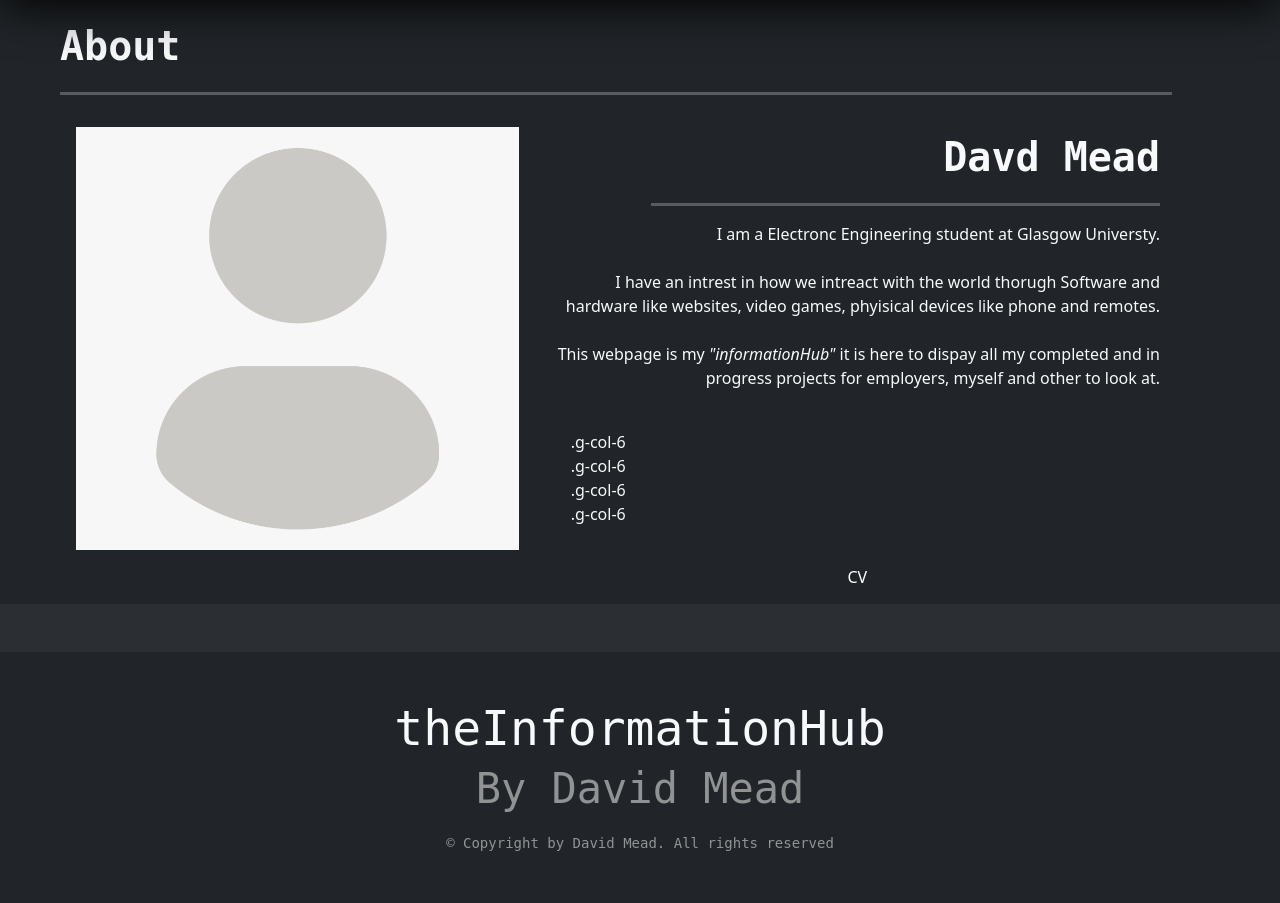
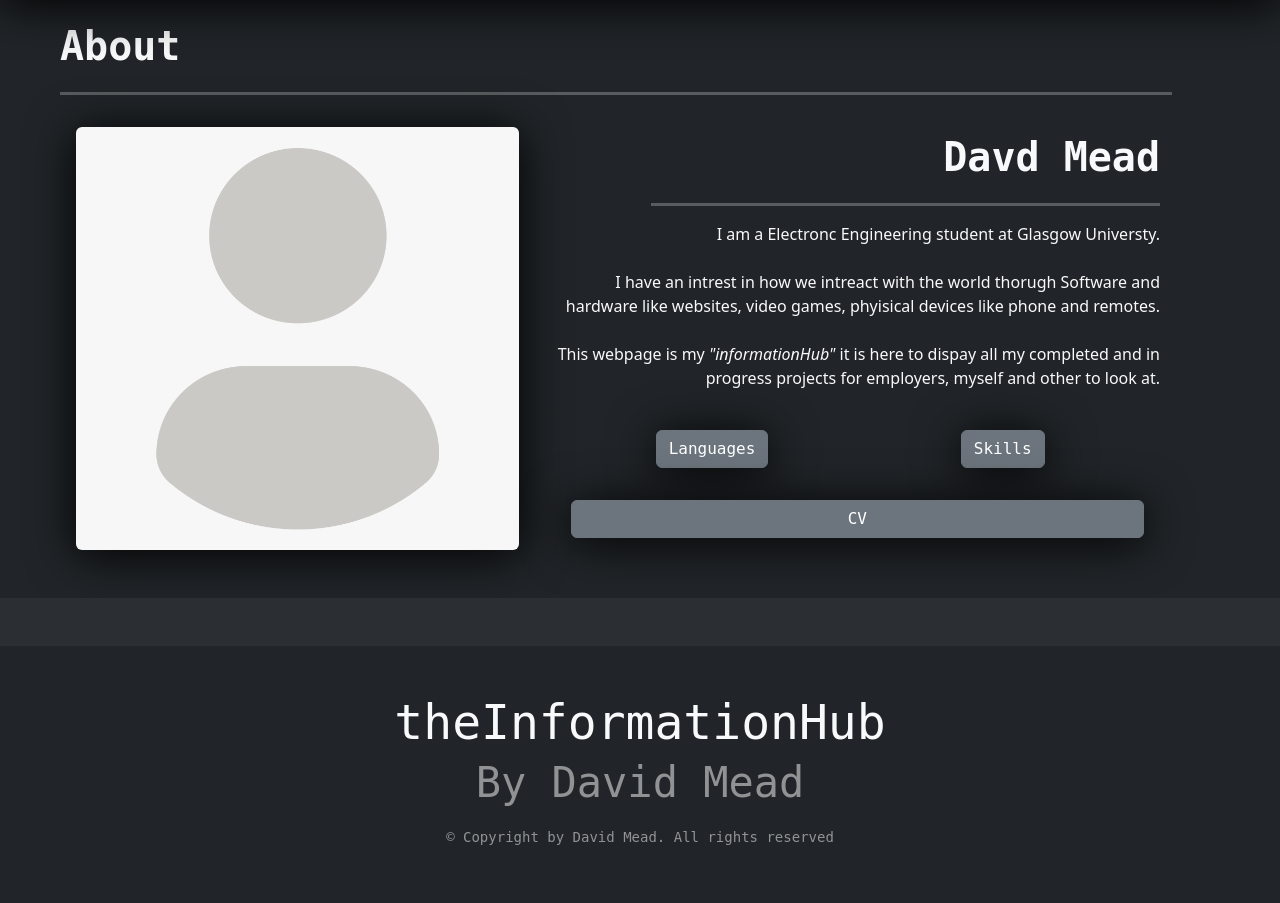
Before and after one commit to DavidMead182/theInformationHub, a Django app: page /informationhub/about in a window 1280 px wide. Shown: the part 70-973 px from the top of the page. After the commit the page ends 915 px from the top, so only its background shows below. Run offline with Django 3.2, Linux system fonts and the light colour scheme.

Commit message:
about page looking better

```diff
--- a/theInformationHub/templates/about.html
+++ b/theInformationHub/templates/about.html
@@ -21,7 +21,7 @@
 
     <div class="row ps-3 pe-5">
         <div class="col-lg-5 mb-5">
-            <img src="{% static 'images/placeholder.jpg' %}" width = 100% height = auto alt = "picture of me">
+            <img src="{% static 'images/placeholder.jpg' %}" class = " rounded blackshadow" width = 100% height = auto alt = "picture of me">
         </div>
         <div class="col">
             <div class="container-fluid">
@@ -44,20 +44,36 @@
                     </div>
                 </div>
 
-                <div class="row justify-content-center align-items-center g-2 bg-dark rounded p-3 mt-3 mb-3">
-                    <div class="grid" style="--bs-gap: .25rem 1rem;">
-                        <div class="g-col-6">.g-col-6</div>
-                        <div class="g-col-6">.g-col-6</div>
+                <div class="row justify-content-center align-items-center g-2 bg-dark rounded p-3 mt-3 mb-3 titles">
+                    <div class="col text-center">
+                        <div class="btn-group">
+                            <button class="btn btn-secondary dropdown rounded blackshadow" type="button" id="dropdownMenuButton" data-bs-toggle="dropdown" aria-expanded="false">
+                              Languages
+                            </button>
+                            <ul class="dropdown-menu dropdown-menu-dark" aria-labelledby="dropdownMenuButton">
+                              <li><a class="dropdown-item" href="#">Menu item</a></li>
+                              <li><a class="dropdown-item" href="#">Menu item</a></li>
+                              <li><a class="dropdown-item" href="#">Menu item</a></li>
+                            </ul>
+                          </div>
+                    </div>
+                    <div class="col text-center">
+                        <div class="btn-group">
+                            <button class="btn btn-secondary dropdown rounded blackshadow " type="button" id="dropdownMenuButton" data-bs-toggle="dropdown" aria-expanded="false">
+                              Skills
+                            </button>
+                            <ul class="dropdown-menu dropdown-menu-dark dropdown-menu-center" aria-labelledby="dropdownMenuButton">
+                              <li><a class="dropdown-item" href="#">Menu item</a></li>
+                              <li><a class="dropdown-item" href="#">Menu item</a></li>
+                              <li><a class="dropdown-item" href="#">Menu item</a></li>
+                            </ul>
+                          </div>
+                    </div>
 
-                        <div class="g-col-6">.g-col-6</div>
-                        <div class="g-col-6">.g-col-6</div>
-                      </div>
                 </div>
 
-                <div class="row text-center mb-2">
-                    <div class="col">
-                        <a name="CV" id="" class="btn btn-dark w-25" href="#" role="button">CV</a>
-                    </div>
+                <div class="row m-3 titles">
+                    <a name="" id="" class="btn btn-secondary blackshadow  rounded" href="#" role="button">CV</a>
                 </div>
             </div>
         </div>
```
